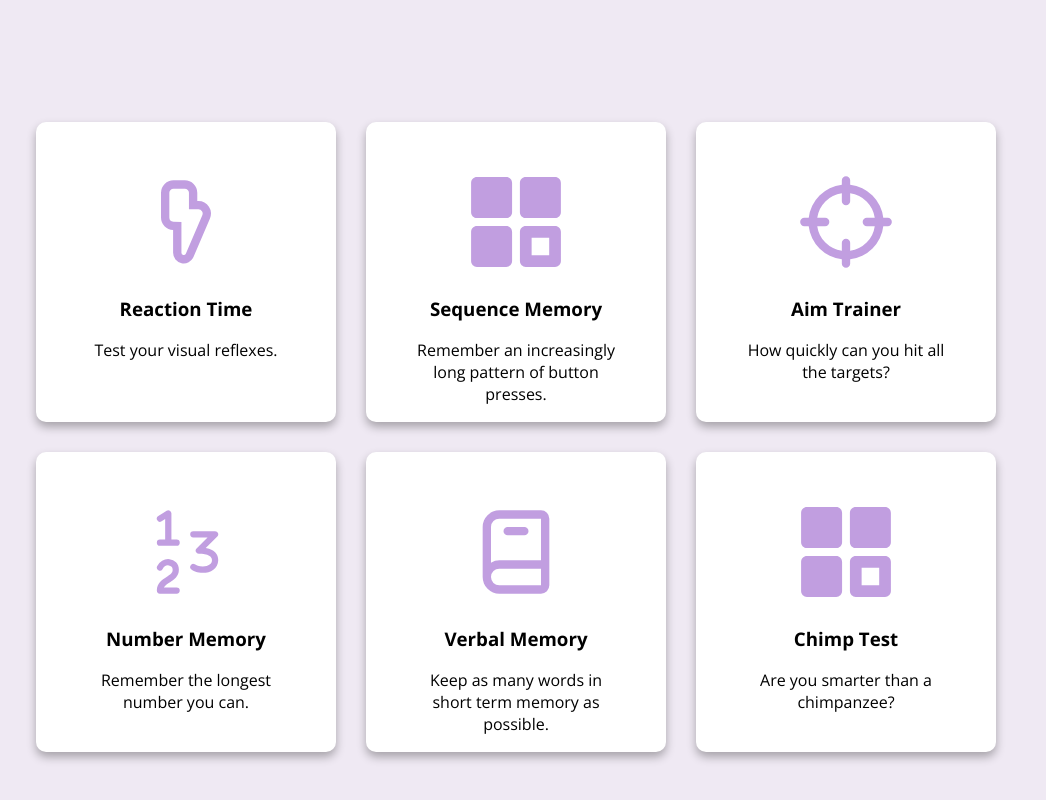
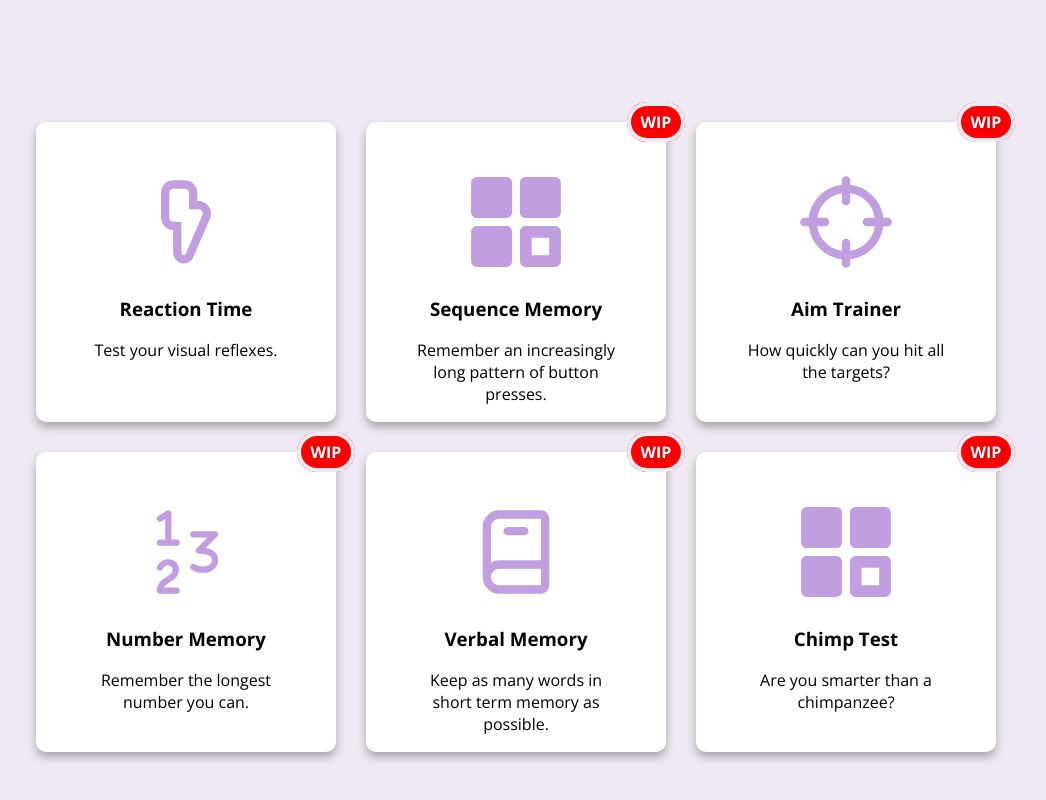
Before and after one commit to KondelaCoding/Human-Benchmark, a React (Vite) app: page /home in a window 1280 px wide. Shown: the part 758-1558 px from the top of the page, without its empty margins (124-1170 px from the left). Built offline with nearby package versions, Linux system fonts and the light colour scheme.

Commit message:
Add wip tag to test cards

```diff
--- a/src/components/Tests.css
+++ b/src/components/Tests.css
@@ -42,3 +42,20 @@ a {
   color: black;
   text-decoration: none;
 }
+
+.wip::after {
+  font-family: "Open Sans", sans-serif;
+  content: "WIP";
+  color: white;
+  width: fit-content;
+  height: fit-content;
+  background-color: red;
+  border-radius: 999px;
+  padding: 5px 10px;
+  font-weight: 700;
+  border: 4px solid #efe9f3;
+  position: relative;
+  top: -310px;
+  right: -140px;
+  text-shadow: 0px 0px 10px rgba(0, 0, 0, 0.3);
+}
--- a/src/components/Tests.jsx
+++ b/src/components/Tests.jsx
@@ -9,6 +9,7 @@ export default function Tests() {
   return (
     <div className="tests-card">
       <div className="tests-container">
+        {/* br is for wip to be positioned correctly */}
         <a href="/reactiontime">
           <div id="reaction-time" className="tests-item">
             <img src={ReactionTimeTest} alt="test-image" />
@@ -17,7 +18,7 @@ export default function Tests() {
           </div>
         </a>
         <a href="/sequencememory">
-          <div id="sequence-memory" className="tests-item">
+          <div id="sequence-memory" className="tests-item wip">
             <img src={SequenceMemoryTest} alt="test-image" />
             <h3 className="test-title">Sequence Memory</h3>
             <p className="test-description">
@@ -26,25 +27,25 @@ export default function Tests() {
           </div>
         </a>
         <a href="/aimtrainer">
-          <div id="aim-trainer" className="tests-item">
+          <div id="aim-trainer" className="tests-item wip">
             <img src={AimTrainerTest} alt="test-image" />
             <h3 className="test-title">Aim Trainer</h3>
             <p className="test-description">
-              How quickly can you hit all the targets?
+              How quickly can you hit all the targets? <br /> <br />
             </p>
           </div>
         </a>
         <a href="/numbermemory">
-          <div id="number-memory" className="tests-item">
+          <div id="number-memory" className="tests-item wip">
             <img src={NumberMemoryTest} alt="test-image" />
             <h3 className="test-title">Number Memory</h3>
             <p className="test-description">
-              Remember the longest number you can.
+              Remember the longest number you can. <br /> <br />
             </p>
           </div>
         </a>
         <a href="/verbalmemory">
-          <div id="verbal-memory" className="tests-item">
+          <div id="verbal-memory" className="tests-item wip">
             <img src={VerbalMemoryTest} alt="test-image" />
             <h3 className="test-title">Verbal Memory</h3>
             <p className="test-description">
@@ -53,11 +54,11 @@ export default function Tests() {
           </div>
         </a>
         <a href="/chimptest">
-          <div id="chimp-test" className="tests-item">
+          <div id="chimp-test" className="tests-item wip">
             <img src={SequenceMemoryTest} alt="test-image" />
             <h3 className="test-title">Chimp Test</h3>
             <p className="test-description">
-              Are you smarter than a chimpanzee?
+              Are you smarter than a chimpanzee? <br /> <br />
             </p>
           </div>
         </a>
```
